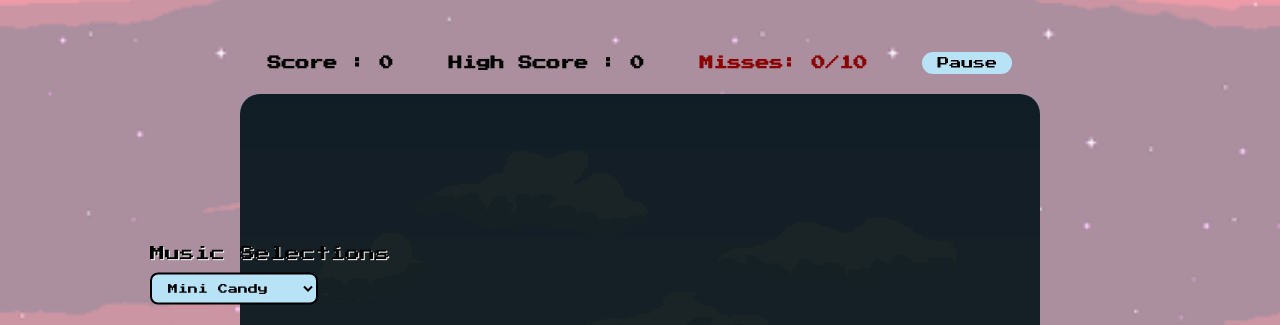
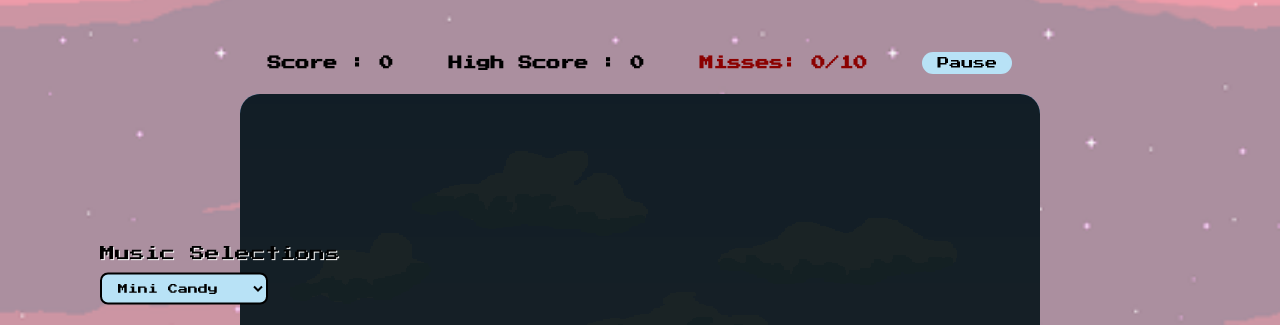
Before and after one commit to nattchoyanqi/catch-my-snacks-game, a plain HTML site: page index.html in a window 1280 px wide. Shown: the part 125-450 px from the top of the page. Drawn offline with Linux system fonts and the light colour scheme.

Commit message:
Update style.css

```diff
--- a/style.css
+++ b/style.css
@@ -128,7 +128,7 @@ body {
     display: flex;
     flex-direction: column;
     align-items: flex-start;
-    left: 150px;          /* Distance from left browser window edge */
+    left: 100px;          /* Distance from left browser window edge */
     top: 50%;
     transform: translateY(-50%);
     gap: 12px;
```
